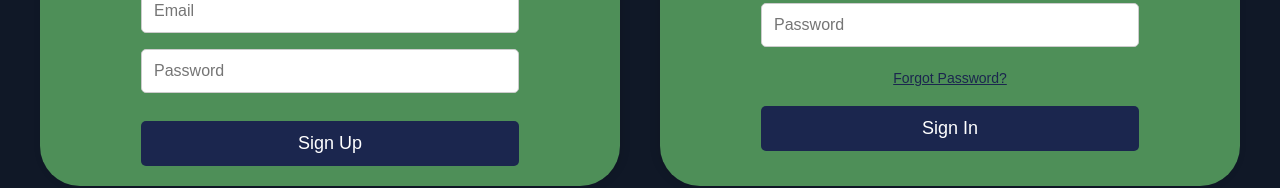
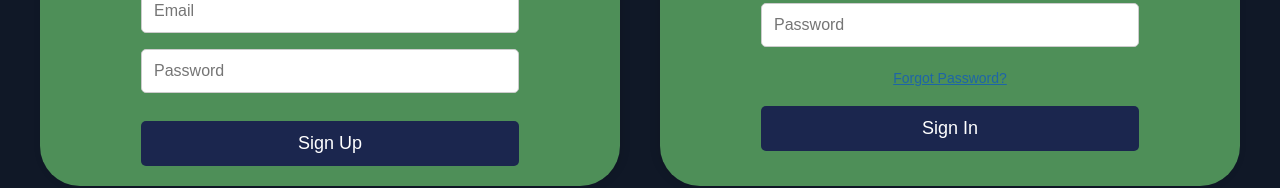
Before and after one commit to George5683/FEEDS, a website: page Resources/HTML/login.html in a window 1280 px wide. In both pictures the pointer is over the link "Forgot Password?". Shown: the part 473-661 px from the top of the page. Drawn offline with Linux system fonts and the light colour scheme.

Commit message:
change text color when 'Forgot password' is hovered

```diff
--- a/Resources/CSS/login.css
+++ b/Resources/CSS/login.css
@@ -160,4 +160,5 @@ a {
 
 a:hover {
     text-decoration: underline;
+    color: #1e65a7;
 }
```
